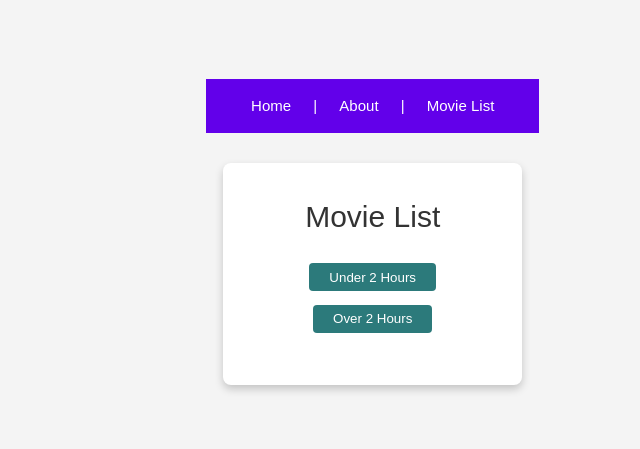
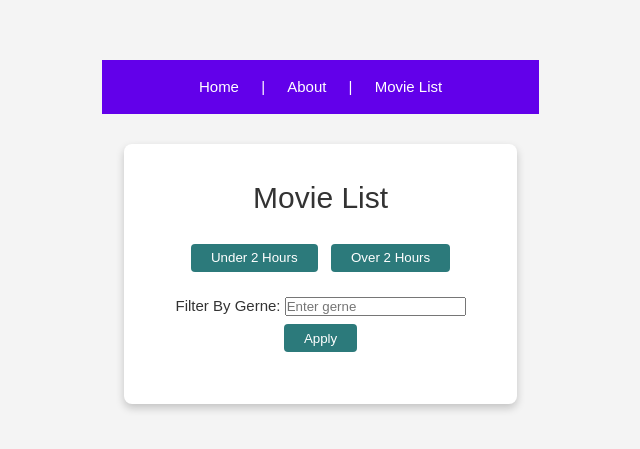
Before and after one commit to giaobui2204/vue-firebase-movie, a Vue app: page /movie-list in a window 1280 px wide. Shown: the part 153-602 px from the top of the page, without its empty margins (101-741 px from the left). Built offline with nearby package versions, Linux system fonts and the light colour scheme.

Commit message:
move to new branch

```diff
--- a/src/views/MovieListView.vue
+++ b/src/views/MovieListView.vue
@@ -6,6 +6,12 @@
     <div class="filter-controls">
       <button @click="queryByDuration('<', 2)">Under 2 Hours</button>
       <button @click="queryByDuration('>=', 2)">Over 2 Hours</button>
+    </div>
+
+    <div class="filter-controls">
+      <label> Filter By Gerne: </label>
+      <input type="text" v-model="gerneFilter" placeholder="Enter gerne" />
+      <button @click="queryByGerne">Apply</button>
     </div>
 
     <!-- Display query results -->
@@ -55,6 +61,18 @@ export default {
       } catch (error) {
         console.error("Error querying movies by duration:", error);
       }
+    },
+
+    async queryByGerne() {
+      this.queryList = [];
+      const q = query(
+        collection(db, 'movie-database'),
+        where("gerne", "array-contains", this.gerneFilter)
+      );
+      const querySnapshot = await getDocs(q);
+      querySnapshot.forEach(doc => {
+        this.queryList.push(doc.data());
+      });
     },
   }
 };
```
